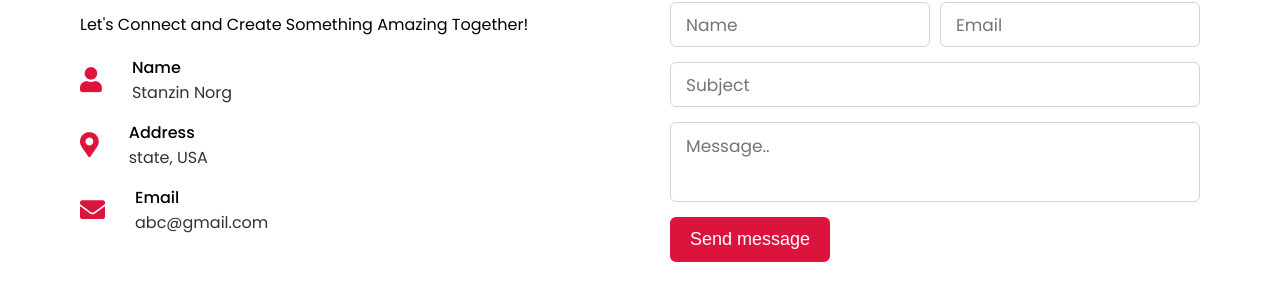
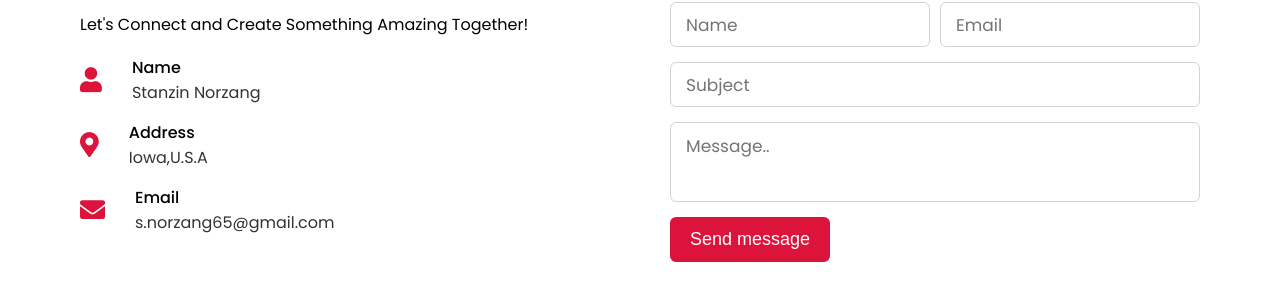
Before and after one commit to Stanzin7/Stanzin-Portfolio, a plain HTML site: page index.html in a window 1280 px wide. Shown: the part 3766-4051 px from the top of the page. Drawn offline with nearby package versions, Linux system fonts and the light colour scheme.

Commit message:
Update index.html

```diff
--- a/index.html
+++ b/index.html
@@ -260,21 +260,21 @@
                             <i class="fas fa-user"></i>
                             <div class="info">
                                 <div class="head">Name</div>
-                                <div class="sub-title">Stanzin Norg</div>
+                                <div class="sub-title">Stanzin Norzang</div>
                             </div>
                         </div>
                         <div class="row">
                             <i class="fas fa-map-marker-alt"></i>
                             <div class="info">
                                 <div class="head">Address</div>
-                                <div class="sub-title">state, USA</div>
+                                <div class="sub-title">Iowa,U.S.A</div>
                             </div>
                         </div>
                         <div class="row">
                             <i class="fas fa-envelope"></i>
                             <div class="info">
                                 <div class="head">Email</div>
-                                <div class="sub-title">abc@gmail.com</div>
+                                <div class="sub-title">s.norzang65@gmail.com</div>
                             </div>
                         </div>
                     </div>
```
